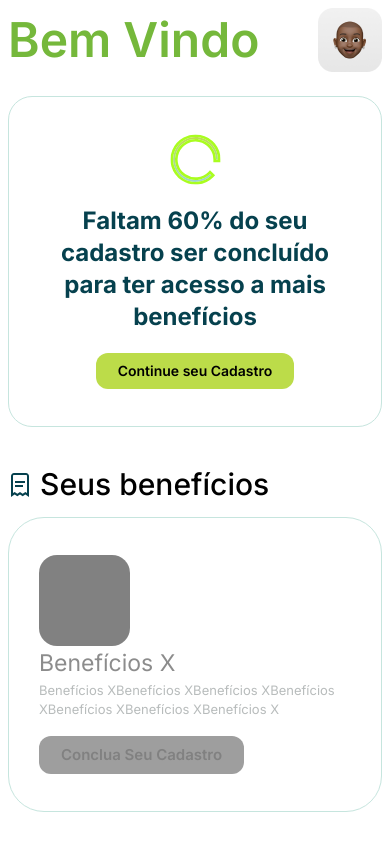
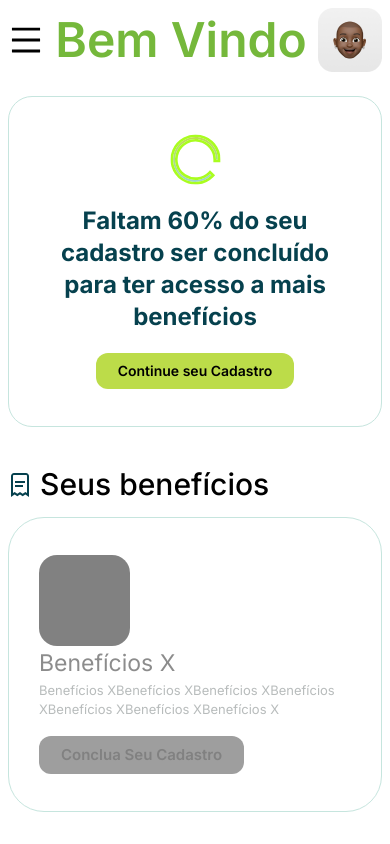
Before and after one commit to BahianDev/viva-amazonia, a Next.js app: page /dashboard in a window 390 px wide. Shown: the top 844 px of the page. Built offline with nearby package versions, Linux system fonts and the light colour scheme.

Commit message:
fix: responsive

```diff
--- a/app/components/sidebar.tsx
+++ b/app/components/sidebar.tsx
@@ -1,15 +1,24 @@
 import React from "react";
 import Image from "next/image";
 import { useFormState } from "../contexts/FormContext";
+import { IoIosClose } from "react-icons/io";
 
 const Sidebar = () => {
-  const { activeMenu } =
-    useFormState();
+  const { activeMenu, setActiveMenu } = useFormState();
   return (
     <div className="h-screen md:overflow-hidden overflow-auto md:hover:overflow-auto px-6 py-6">
       {activeMenu && (
         <>
-          <Image src={"/logo_dark.svg"} alt="logo" width={62} height={62} />
+          <div className="flex justify-between">
+            <Image src={"/logo_dark.svg"} alt="logo" width={62} height={62} />
+            <button
+              type="button"
+              onClick={() => setActiveMenu((prevActiveMenu) => !prevActiveMenu)}
+              className="text-5xl rounded-full p-3 hover:bg-light-gray mt-4 block md:hidden"
+            >
+              <IoIosClose />
+            </button>
+          </div>
           <div className="flex flex-col gap-[50px] mt-[100px]">
             <div className="flex items-center cursor-pointer">
               <Image
@@ -55,7 +64,6 @@ const Sidebar = () => {
                 Configurações
               </span>
             </div>
-
           </div>
           <button className="max-w-[197px] pt-[15px] pb-[15px] pl-[40px] pr-[40px] bg-secondary text-[15px] font-semibold rounded-xl hover:scale-105 mt-[120px]">
             Fale Conosco
--- a/app/dashboard/page.tsx
+++ b/app/dashboard/page.tsx
@@ -5,6 +5,7 @@ import { useFormState } from "../contexts/FormContext";
 import { formatHash } from "../utils/formatHash";
 import Sidebar from "../components/sidebar";
 import { useEffect } from "react";
+import { AiOutlineMenu } from "react-icons/ai";
 
 export default function Dashboard() {
   const { formData, activeMenu, screenSize, setScreenSize, setActiveMenu } =
@@ -30,7 +31,6 @@ export default function Dashboard() {
 
   return (
     <div>
-
       <div className="flex relative">
         {activeMenu ? (
           <div className="w-72 fixed sidebar dark:bg-secondary-dark-bg bg-white ">
@@ -46,9 +46,13 @@ export default function Dashboard() {
             activeMenu ? "md:ml-72" : "flex-2"
           }`}
         >
-
-
           <div className="flex  items-center justify-between">
+            <span
+              className="rounded-full text-4xl"
+              onClick={() => setActiveMenu((prevActiveMenu) => !prevActiveMenu)}
+            >
+              <AiOutlineMenu />
+            </span>
             <span className="text-[#75B83B] text-5xl font-semibold">
               Bem Vindo
             </span>
@@ -97,7 +101,9 @@ export default function Dashboard() {
               <div className="flex flex-col">
                 <div className="bg-white rounded-[36px] border-[1px] border-[#C6E5DE] px-[30px] py-[37px]">
                   <div className="w-[91px] h-[91px] bg-[#818181] rounded-[18px]"></div>
-                <span className="text-[#8C8C8C] text-[23px]">Benefícios X</span>
+                  <span className="text-[#8C8C8C] text-[23px]">
+                    Benefícios X
+                  </span>
                   <p className="text-[#B8BCBC] text-[13px]">
                     Benefícios XBenefícios XBenefícios XBenefícios XBenefícios
                     XBenefícios XBenefícios X
@@ -110,7 +116,9 @@ export default function Dashboard() {
               <div className="flex flex-col">
                 <div className="bg-white rounded-[36px] border-[1px] border-[#C6E5DE] px-[30px] py-[37px]">
                   <div className="w-[91px] h-[91px] bg-[#818181] rounded-[18px]"></div>
-                <span className="text-[#8C8C8C] text-[23px]">Benefícios X</span>
+                  <span className="text-[#8C8C8C] text-[23px]">
+                    Benefícios X
+                  </span>
                   <p className="text-[#B8BCBC] text-[13px]">
                     Benefícios XBenefícios XBenefícios XBenefícios XBenefícios
                     XBenefícios XBenefícios X
@@ -123,7 +131,9 @@ export default function Dashboard() {
               <div className="flex flex-col">
                 <div className="bg-white rounded-[36px] border-[1px] border-[#C6E5DE] px-[30px] py-[37px]">
                   <div className="w-[91px] h-[91px] bg-[#818181] rounded-[18px]"></div>
-                <span className="text-[#8C8C8C] text-[23px]">Benefícios X</span>
+                  <span className="text-[#8C8C8C] text-[23px]">
+                    Benefícios X
+                  </span>
                   <p className="text-[#B8BCBC] text-[13px]">
                     Benefícios XBenefícios XBenefícios XBenefícios XBenefícios
                     XBenefícios XBenefícios X
@@ -135,7 +145,6 @@ export default function Dashboard() {
               </div>
             </div>
           </div>
-
 
           <div className="flex mt-[36px]">
             <div className="flex flex-col md:flex-row gap-8">
@@ -283,10 +292,8 @@ export default function Dashboard() {
               </div>
             </div>
           </div>
-
         </div>
       </div>
     </div>
-
   );
 }
--- a/package.json
+++ b/package.json
@@ -14,6 +14,7 @@
     "react-dom": "^18",
     "react-hook-form": "^7.48.2",
     "react-hot-toast": "^2.4.1",
+    "react-icons": "^4.12.0",
     "web3": "^4.2.2"
   },
   "devDependencies": {
```
Also changed, not shown: 1 other file (tests, documents, lock files or other folders). Lines whose indentation alone changed are shown as unchanged.
